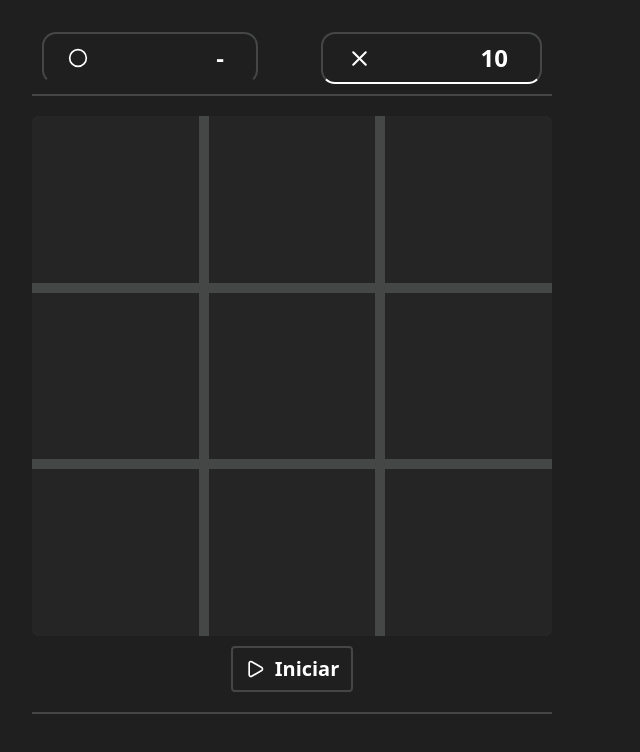
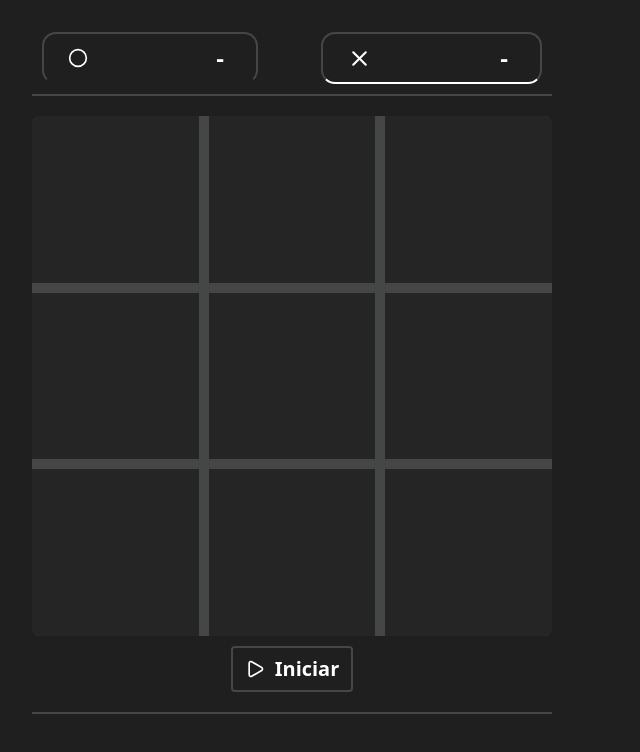
Before and after one commit to arthuramos1/tic-tac-toe, a React (Vite) app: page / in a window 1280 px wide. Shown: the top 752 px of the page, without its empty margins (0-640 px from the left). Built offline with nearby package versions, Linux system fonts and the light colour scheme.

Commit message:
fix: organizacao da instancia do hook

```diff
--- a/src/App.jsx
+++ b/src/App.jsx
@@ -1,31 +1,53 @@
 import "./App.css";
+import { useCallback } from "react";
 
 import { useGameController } from "./hooks/useGameController.hook";
 import { GameBoard, ScoreBoard, Timer, GameControls, WinnerCard, TableResults } from "./components";
 import { GameWrapper } from "./components/ui";
 
 function App() {
-	const initialColors = {
-		X: "#ff3b3b",
-		O: "#3b9fff",
-		board: "#444746",
-		bg: "#000",
-	};
+	const {
+		isPlaying,
+		showTimer,
+		board,
+		currentPlayer,
+		scores,
+		drawCount,
+		roundWinner,
+		seriesWinner,
+		makeMove,
+		autoMove,
+		startGame,
+		restartGame,
+		nextRound,
+	} = useGameController();
 
-	const { isPlaying, showTimer, board, currentPlayer, scores, drawCount, roundWinner, seriesWinner, ...fn } =
-		useGameController(initialColors);
+	const handleCellClick = useCallback(
+		index => {
+			makeMove(index);
+		},
+		[makeMove]
+	);
 
 	return (
 		<GameWrapper>
-			<ScoreBoard {...scores} playing={currentPlayer} />
-			<GameBoard {...{ isPlaying, board }} onCellClick={fn.makeMove} winner={roundWinner} goToNext={fn.nextRound} />
+			<ScoreBoard X={scores.X} O={scores.O} playing={currentPlayer} />
 
-			{showTimer && <Timer resetKey={board.join("")} onFinish={fn.autoMove} />}
-			<GameControls {...{ isPlaying }} handleStart={fn.startGame} handleRestart={fn.restartGame} />
+			<GameBoard
+				isPlaying={isPlaying}
+				board={board}
+				winner={roundWinner}
+				goToNext={nextRound}
+				onCellClick={handleCellClick}
+			/>
+
+			{showTimer && <Timer resetKey={board.join("")} onFinish={autoMove} />}
+
+			<GameControls isPlaying={isPlaying} handleStart={startGame} handleRestart={restartGame} />
 
 			{seriesWinner && (
-				<WinnerCard winner={seriesWinner} goToNext={fn.restartGame}>
-					<TableResults {...{ drawCount, scores }} />
+				<WinnerCard winner={seriesWinner} goToNext={restartGame}>
+					<TableResults drawCount={drawCount} scores={scores} />
 				</WinnerCard>
 			)}
 		</GameWrapper>
--- a/src/constants/general.constants.js
+++ b/src/constants/general.constants.js
@@ -1,2 +1,3 @@
 export const MAX_PLAYING_TIME = 5;
 export const DRAW_KEY = "DRAW";
+export const MAX_SCORE = 11;
--- a/src/hooks/useGameController.hook.js
+++ b/src/hooks/useGameController.hook.js
@@ -1,22 +1,20 @@
 import { useState } from "react";
-import { DRAW_KEY } from "../constants/general.constants";
+import { DRAW_KEY, MAX_SCORE } from "../constants/general.constants";
 import { X_PLAYER, O_PLAYER } from "../constants/players-values.constants";
 import { checkWinner, getEmptyCells } from "../utils/game.utils";
 
-export const useGameController = (initialColors, maxScore = 11) => {
+export const useGameController = () => {
 	const [isPlaying, setIsPlaying] = useState(false);
 	const [showTimer, setShowTimer] = useState(false);
 
 	const [board, setBoard] = useState(Array(9).fill(null));
 	const [currentPlayer, setCurrentPlayer] = useState(X_PLAYER);
 
-	const [scores, setScores] = useState({ X: 10, O: 0 });
+	const [scores, setScores] = useState({ X: 0, O: 0 });
 	const [drawCount, setDrawCount] = useState(0);
 
 	const [roundWinner, setRoundWinner] = useState(null);
 	const [seriesWinner, setSeriesWinner] = useState(null);
-
-	const [colors, setColors] = useState(initialColors);
 
 	const resetBoard = () => setBoard(Array(9).fill(null));
 
@@ -48,7 +46,7 @@ export const useGameController = (initialColors, maxScore = 11) => {
 			setScores(prev => {
 				const newScores = { ...prev, [result]: prev[result] + 1 };
 
-				if (newScores[result] >= maxScore) {
+				if (newScores[result] >= MAX_SCORE) {
 					setSeriesWinner(result);
 				}
 
@@ -102,9 +100,6 @@ export const useGameController = (initialColors, maxScore = 11) => {
 		drawCount,
 		roundWinner,
 		seriesWinner,
-		colors,
-
-		setColors,
 		makeMove,
 		autoMove,
 		startGame,
```
